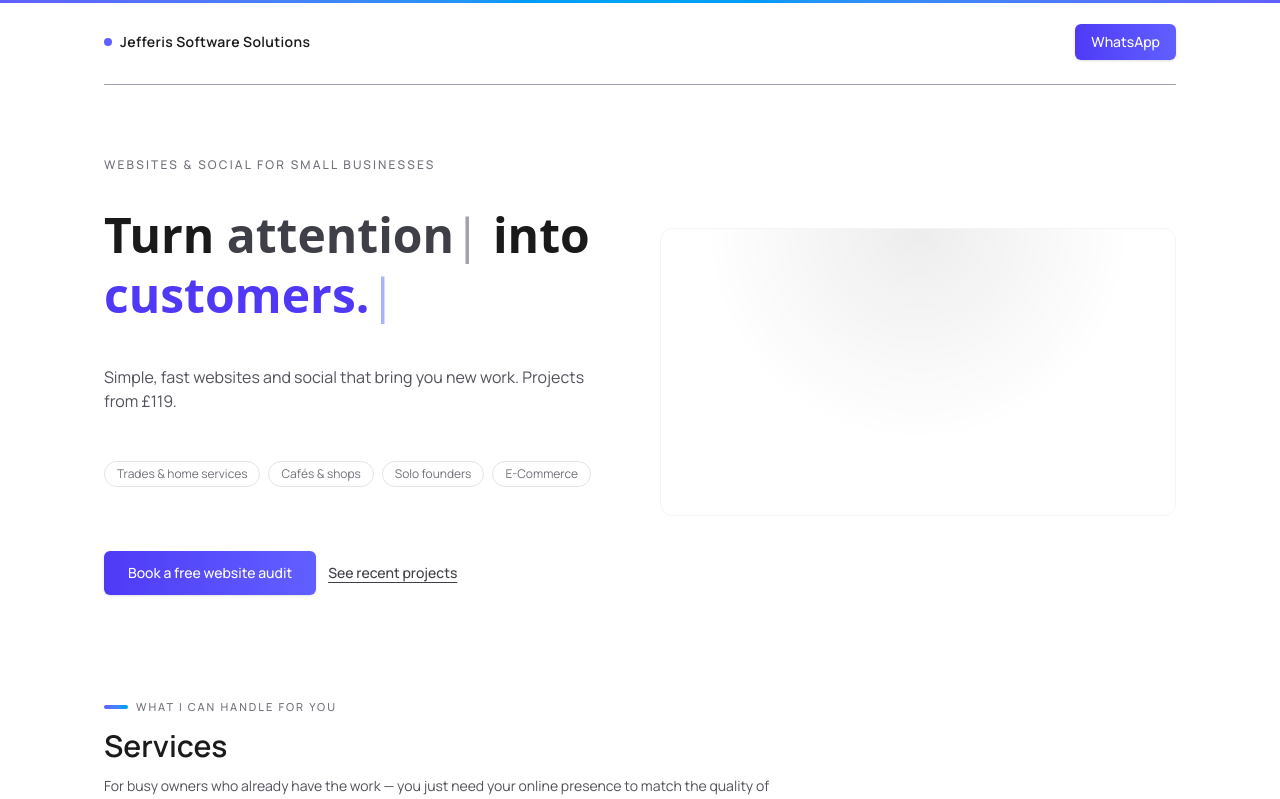
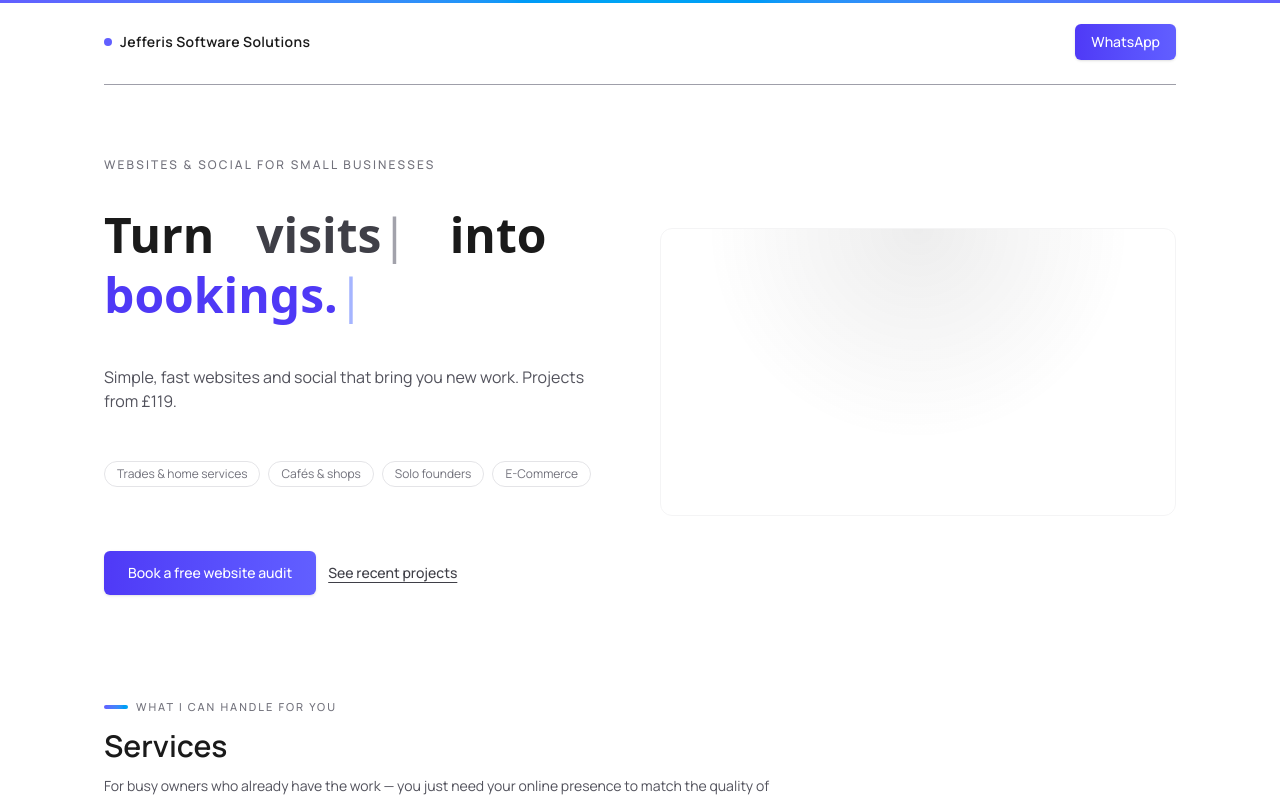
Before and after one commit to finnjefferis/jss, a Next.js app: page / in a window 1280 px wide. Shown: the top 799 px of the page. Built offline with nearby package versions, Linux system fonts and the light colour scheme.

Commit message:
updated hero text

```diff
--- a/src/app/page.tsx
+++ b/src/app/page.tsx
@@ -7,10 +7,10 @@ type WordPair = { from: string; to: string };
 
 const WORD_PAIRS: WordPair[] = [
   { from: "clicks",     to: "enquiries." },
-  { from: "attention",  to: "customers." },
+
   { from: "visits",     to: "bookings." },
   { from: "searches",   to: "sales." },
-  { from: "visibility", to: "revenue." },
+
 
   { from: "DIY",        to: "done-for-you." },
   { from: "chaos",      to: "clarity." },
@@ -365,7 +365,7 @@ export  function HeroText() {
         Turn{' '}
 
 
-        <span className="relative inline-grid  grid-cols-1 text-center min-w-[8ch]">
+        <span className="relative inline-grid  grid-cols-1 text-center min-w-[6ch]">
 
           <span className="invisible col-start-1 row-start-1 whitespace-pre">
             {maxFrom}
```
